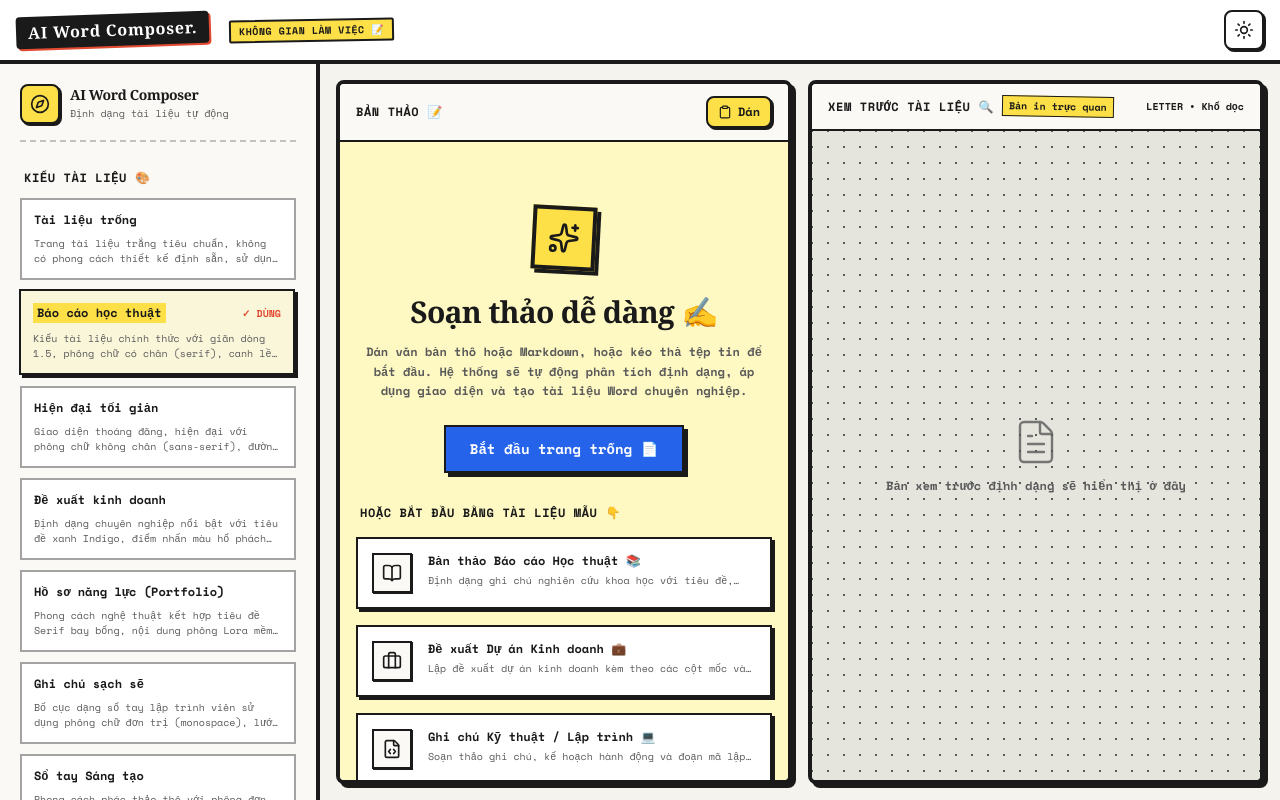
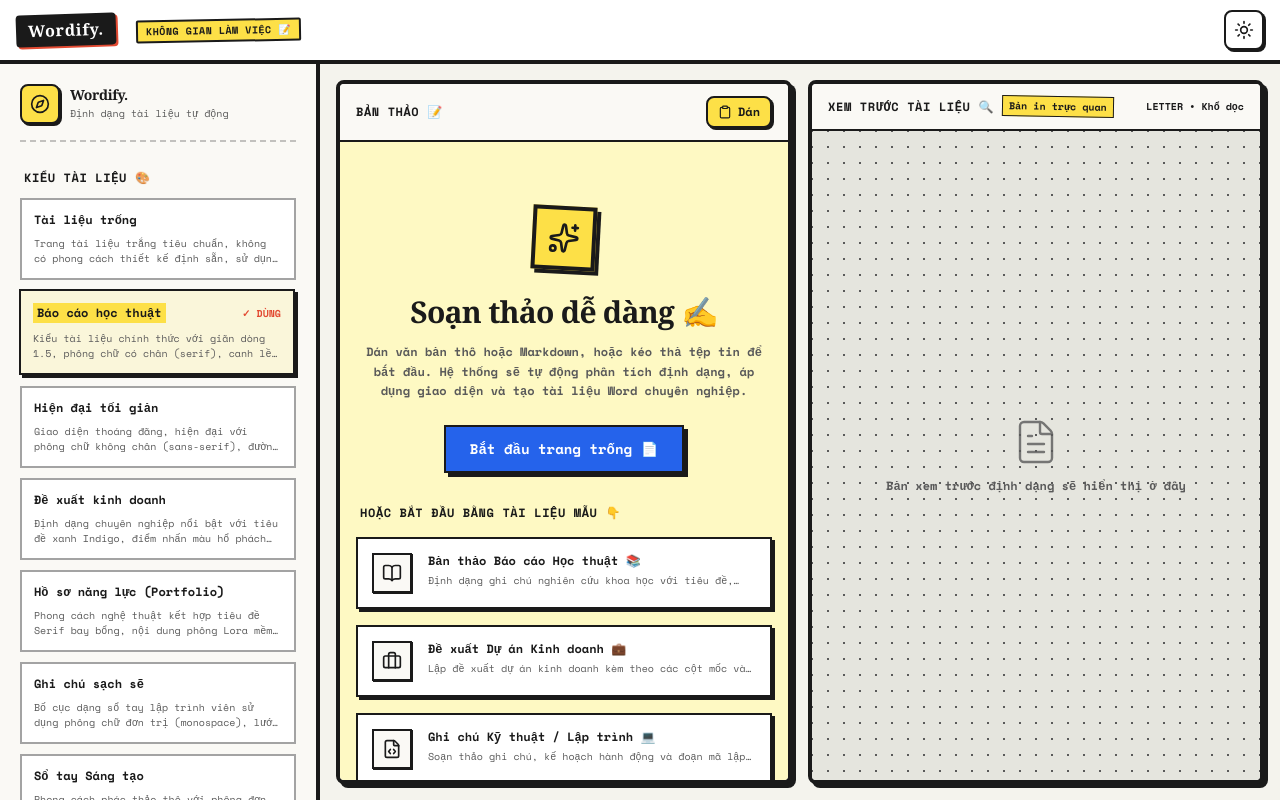
Before and after one commit to xduchuy/text-to-word, a React (Vite) app: page / in a window 1280 px wide. Built offline with nearby package versions, Linux system fonts and the light colour scheme; a web font is replaced by a local one.

Commit message:
Rename to Wordify and add PWA guide

```diff
--- a/index.html
+++ b/index.html
@@ -7,13 +7,13 @@
     <!-- iOS / PWA Home Screen Capability -->
     <meta name="apple-mobile-web-app-capable" content="yes" />
     <meta name="apple-mobile-web-app-status-bar-style" content="default" />
-    <meta name="apple-mobile-web-app-title" content="Word Composer" />
+    <meta name="apple-mobile-web-app-title" content="Wordify" />
     <link rel="apple-touch-icon" href="/apple-touch-icon.png" />
     <link rel="manifest" href="/manifest.json" />
 
     <meta name="viewport" content="width=device-width, initial-scale=1.0" />
-    <meta name="description" content="AI Word Composer - Tự động chuyển đổi văn bản thô và markdown thành tài liệu Microsoft Word (.docx) định dạng chuyên nghiệp." />
-    <title>AI Word Composer - Tự động định dạng tài liệu Word</title>
+    <meta name="description" content="Wordify - Tự động chuyển đổi văn bản thô và markdown thành tài liệu Microsoft Word (.docx) định dạng chuyên nghiệp." />
+    <title>Wordify - Tự động định dạng tài liệu Word</title>
   </head>
   <body>
     <div id="root"></div>
--- a/src/App.tsx
+++ b/src/App.tsx
@@ -72,14 +72,14 @@ function App() {
       <header className="h-16 shrink-0 flex items-center justify-between px-4 bg-white border-b-4 border-ink-black z-20 transition-colors">
         <div className="flex items-center gap-2 lg:hidden">
           <span className="font-heading font-black text-xs sm:text-sm bg-ink-black text-white dark:text-zinc-900 dark:bg-ink-black px-2 py-0.5 rounded-sm -rotate-2 shadow-[2px_2px_0px_var(--accent-red)] tracking-wider">
-            AI Word Composer.
+            Wordify.
           </span>
         </div>
 
         {/* Desktop Title */}
         <div className="hidden lg:flex items-center gap-2">
           <span className="font-heading font-black text-base bg-ink-black text-white dark:text-zinc-900 dark:bg-ink-black px-3 py-1 rounded-sm -rotate-2 shadow-[2px_2px_0px_var(--accent-red)] tracking-wider mr-3">
-            AI Word Composer.
+            Wordify.
           </span>
           <span className="text-[10px] bg-accent-yellow text-ink-black px-2 py-0.5 rounded-xs border-2 border-ink-black font-mono font-bold uppercase tracking-wider -rotate-1">
             Không gian làm việc 📝
@@ -87,39 +87,39 @@ function App() {
         </div>
 
         {/* Mobile Tab Selectors */}
-        <div className="flex lg:hidden items-center rounded-lg bg-bg-paper border-2 border-ink-black p-0.5 max-w-[280px] shadow-[2px_2px_0px_rgba(0,0,0,1)] dark:shadow-[2px_2px_0px_rgba(255,255,255,0.15)]">
+        <div className="flex lg:hidden items-center rounded-lg bg-bg-paper border-2 border-ink-black p-0.5 max-w-[320px] shadow-[2px_2px_0px_rgba(0,0,0,1)] dark:shadow-[2px_2px_0px_rgba(255,255,255,0.15)]">
           <button
             onClick={() => setMobileTab("settings")}
-            className={`flex items-center gap-1 px-3 py-1 rounded-md text-xs font-mono font-bold cursor-pointer transition-colors ${
+            className={`flex items-center gap-1.5 px-3.5 py-1.5 rounded-md text-xs font-mono font-bold cursor-pointer transition-colors ${
               mobileTab === "settings"
                 ? "bg-accent-yellow text-ink-black border border-ink-black shadow-[1px_1px_0px_var(--ink-black)]"
                 : "text-ink-light dark:text-zinc-400 hover:text-ink-black"
             }`}
           >
-            <Settings className="w-3.5 h-3.5" />
-            <span className="hidden sm:inline">Thiết lập</span>
+            <Settings className="w-5 h-5" />
+            <span className="hidden sm:inline ml-0.5">Thiết lập</span>
           </button>
           <button
             onClick={() => setMobileTab("write")}
-            className={`flex items-center gap-1 px-3 py-1 rounded-md text-xs font-mono font-bold cursor-pointer transition-colors ${
+            className={`flex items-center gap-1.5 px-3.5 py-1.5 rounded-md text-xs font-mono font-bold cursor-pointer transition-colors ${
               mobileTab === "write"
                 ? "bg-accent-blue text-white border border-ink-black shadow-[1px_1px_0px_var(--ink-black)]"
                 : "text-ink-light dark:text-zinc-400 hover:text-ink-black"
             }`}
           >
-            <FileText className="w-3.5 h-3.5" />
-            <span className="hidden sm:inline">Soạn thảo</span>
+            <FileText className="w-5 h-5" />
+            <span className="hidden sm:inline ml-0.5">Soạn thảo</span>
           </button>
           <button
             onClick={() => setMobileTab("preview")}
-            className={`flex items-center gap-1 px-3 py-1 rounded-md text-xs font-mono font-bold cursor-pointer transition-colors ${
+            className={`flex items-center gap-1.5 px-3.5 py-1.5 rounded-md text-xs font-mono font-bold cursor-pointer transition-colors ${
               mobileTab === "preview"
                 ? "bg-accent-green text-white border border-ink-black shadow-[1px_1px_0px_var(--ink-black)]"
                 : "text-ink-light dark:text-zinc-400 hover:text-ink-black"
             }`}
           >
-            <Eye className="w-3.5 h-3.5" />
-            <span className="hidden sm:inline">Xem trước</span>
+            <Eye className="w-5 h-5" />
+            <span className="hidden sm:inline ml-0.5">Xem trước</span>
           </button>
         </div>
 
--- a/src/components/PreviewPanel.tsx
+++ b/src/components/PreviewPanel.tsx
@@ -259,7 +259,7 @@ export const PreviewPanel: React.FC<PreviewPanelProps> = ({ blocks, style, setti
             {/* Footer simulation */}
             {settings.includePageNumbers && (
               <div className="border-t border-zinc-200 mt-8 pt-2 flex justify-between items-center text-[10px] font-sans text-zinc-400 tracking-wider">
-                <span>AI Word Composer - Công cụ xuất bản</span>
+                <span>Wordify - Công cụ xuất bản</span>
                 <span>Trang 1 trên 1</span>
               </div>
             )}
--- a/src/components/Sidebar.tsx
+++ b/src/components/Sidebar.tsx
@@ -21,6 +21,7 @@ export const Sidebar: React.FC<SidebarProps> = ({
   disabled,
 }) => {
   const [isExporting, setIsExporting] = useState(false);
+  const [showIosGuide, setShowIosGuide] = useState(false);
 
   const handleExport = async () => {
     setIsExporting(true);
@@ -49,7 +50,7 @@ export const Sidebar: React.FC<SidebarProps> = ({
         </div>
         <div>
           <h1 className="font-heading font-black text-ink-black dark:text-white text-sm tracking-tight leading-none">
-            AI Word Composer
+            Wordify.
           </h1>
           <span className="text-[10px] font-mono text-ink-light dark:text-zinc-400 mt-1 block">
             Định dạng tài liệu tự động
@@ -238,6 +239,29 @@ export const Sidebar: React.FC<SidebarProps> = ({
             Các tài liệu được xuất có định dạng chuẩn tương thích tốt với Microsoft Word, Google Docs và Apple Pages.
           </p>
         </div>
+
+        {/* iOS PWA Installation Guide */}
+        <div className="mt-4 border-2 border-ink-black bg-white dark:bg-zinc-900 shadow-[2px_2px_0px_var(--ink-black)] overflow-hidden">
+          <button
+            onClick={() => setShowIosGuide(!showIosGuide)}
+            className="w-full flex items-center justify-between p-2.5 text-[10px] font-mono font-bold text-ink-black dark:text-zinc-200 hover:bg-accent-yellow/10 transition-colors text-left select-none cursor-pointer"
+          >
+            <span>CÀI ĐẶT TRÊN IPHONE 📱</span>
+            <span className="text-xs">{showIosGuide ? "▲" : "▼"}</span>
+          </button>
+
+          {showIosGuide && (
+            <div className="p-3 border-t-2 border-dashed border-ink-black/20 text-[10px] font-mono text-ink-black dark:text-zinc-300 leading-normal space-y-2 bg-bg-paper/30">
+              <p>Để thêm **Wordify** vào màn hình chính iPhone:</p>
+              <ol className="list-decimal pl-4 space-y-1.5 font-bold">
+                <li>Mở trang này bằng trình duyệt <strong className="text-accent-blue dark:text-blue-400">Safari</strong>.</li>
+                <li>Nhấn vào biểu tượng **Chia sẻ** (Share) 📤 ở thanh công cụ dưới cùng.</li>
+                <li>Cuộn xuống dưới và chọn **"Thêm vào MH chính"** (Add to Home Screen) 📲.</li>
+                <li>Nhấn **"Thêm"** (Add) ở góc trên bên phải để hoàn tất.</li>
+              </ol>
+            </div>
+          )}
+        </div>
       </div>
     </aside>
   );
```
Also changed, not shown: public/manifest.json.
